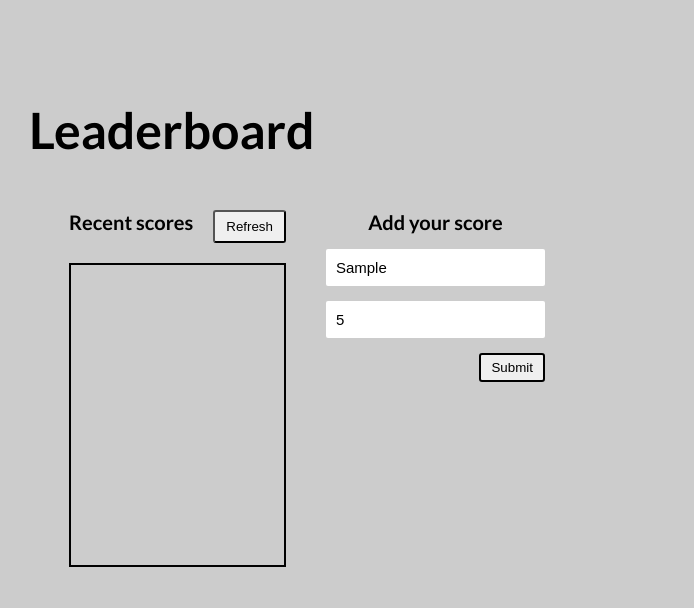
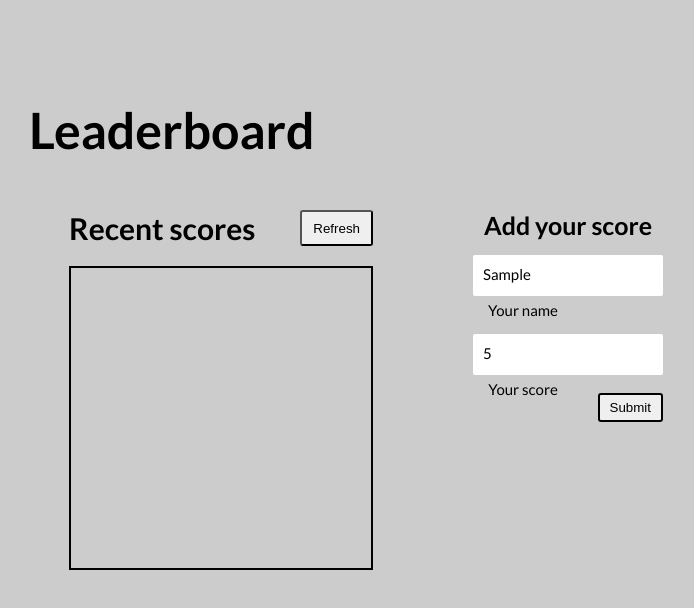
Before and after one commit to Otegaa/leaderboard, a website built with webpack: page src/index.html in a window 1280 px wide. Both pictures are taken after typing "Sample", "5" into the empty fields and a click on the button "Submit". Shown: the whole page, without its empty margins (211-905 px from the left). Built offline with nearby package versions, Linux system fonts and the light colour scheme; no server answers.

Commit message:
Add final CSS to the project

```diff
--- a/src/index.html
+++ b/src/index.html
@@ -25,16 +25,18 @@
               type="text"
               name="fname"
               placeholder="Your name"
-              class="input-name"
+              class="input-name input"
               required
             />
+            <label for="name" class="form-label">Your name</label>
             <input
               type="number"
               name="number"
               placeholder="Your score"
-              class="input-number"
+              class="input-number input"
               required
             />
+            <label for="name" class="form-label">Your score</label>
             <button type="submit" class="input-button">Submit</button>
           </form>
         </div>
--- a/src/style.css
+++ b/src/style.css
@@ -49,7 +49,7 @@ button:hover {
 
 .board-container {
   display: flex;
-  gap: 4rem;
+  gap: 10rem;
   margin-left: 4rem;
 }
 
@@ -57,11 +57,17 @@ button:hover {
   display: flex;
   flex-direction: column;
   gap: 2rem;
+  width: 40%;
 }
 
 .scores-heading {
   display: flex;
   gap: 2rem;
+  justify-content: space-between;
+}
+
+.scores-heading h3 {
+  font-size: 3rem;
 }
 
 .scores-container {
@@ -93,29 +99,53 @@ button:hover {
   align-items: center;
 }
 
-.input-name,
-.input-number {
+.form-score {
+  font-size: 2.5rem;
+}
+
+.input {
   font-size: 1.5rem;
   padding: 1rem;
+  border: none;
+  border-bottom: 3px solid transparent;
   border-radius: 2px;
-  border: none;
+  font-family: inherit;
   cursor: pointer;
+  display: block;
 }
 
-.input-name:focus,
-.input-number:focus {
+.input:focus {
   outline: none;
   border-bottom: 3px solid #000;
   box-shadow: 0 1rem 2rem rgba(0, 0, 0, 0.1);
 }
 
+.input:focus:invalid {
+  border-bottom: 3px solid red;
+}
+
+.form-label {
+  font-size: 1.5rem;
+  margin-right: 9rem;
+  margin-top: -1rem;
+  display: block;
+  transition: all 0.3s;
+}
+
+.input:placeholder-shown + .form-label {
+  opacity: 0;
+  visibility: hidden;
+  transform: translateY(-3.75rem);
+}
+
 .input-button {
   align-self: flex-end;
   padding: 0.5rem 1rem;
+  margin-top: -2rem;
   cursor: pointer;
-  transition: all 0.2s;
   border: 2px solid #000;
   border-radius: 3px;
+  transition: all 0.2s;
 }
 
 .input-button:hover {
```
